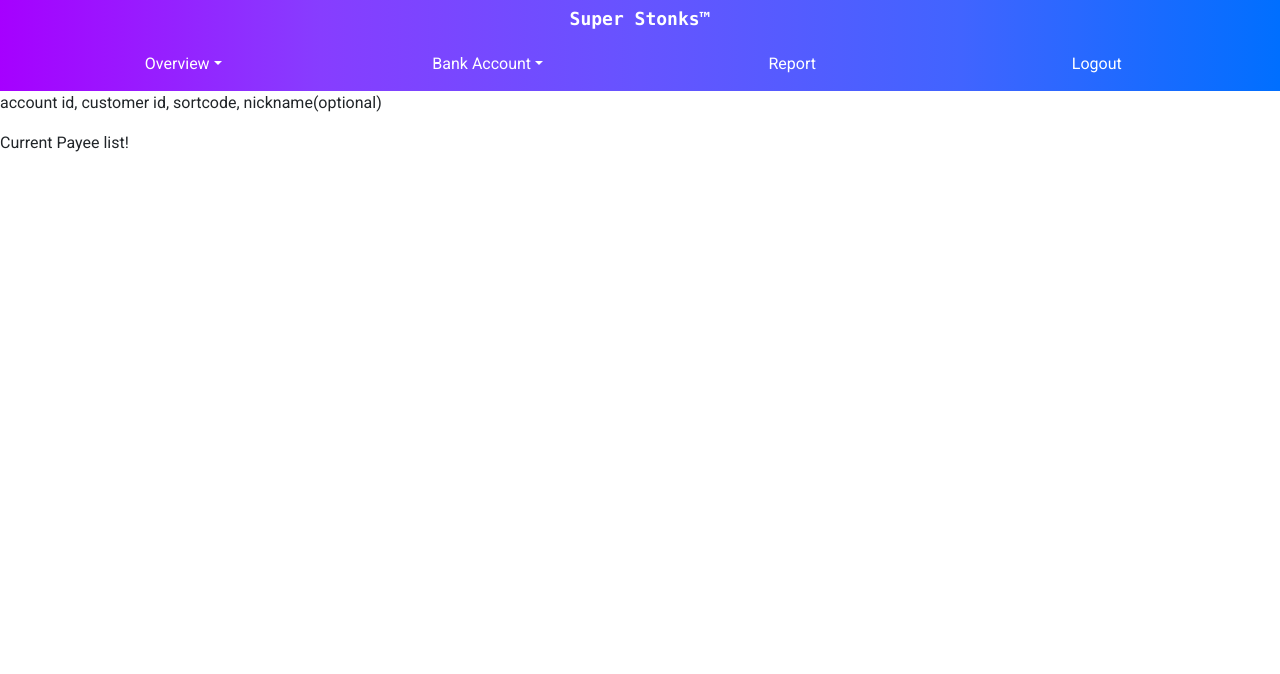
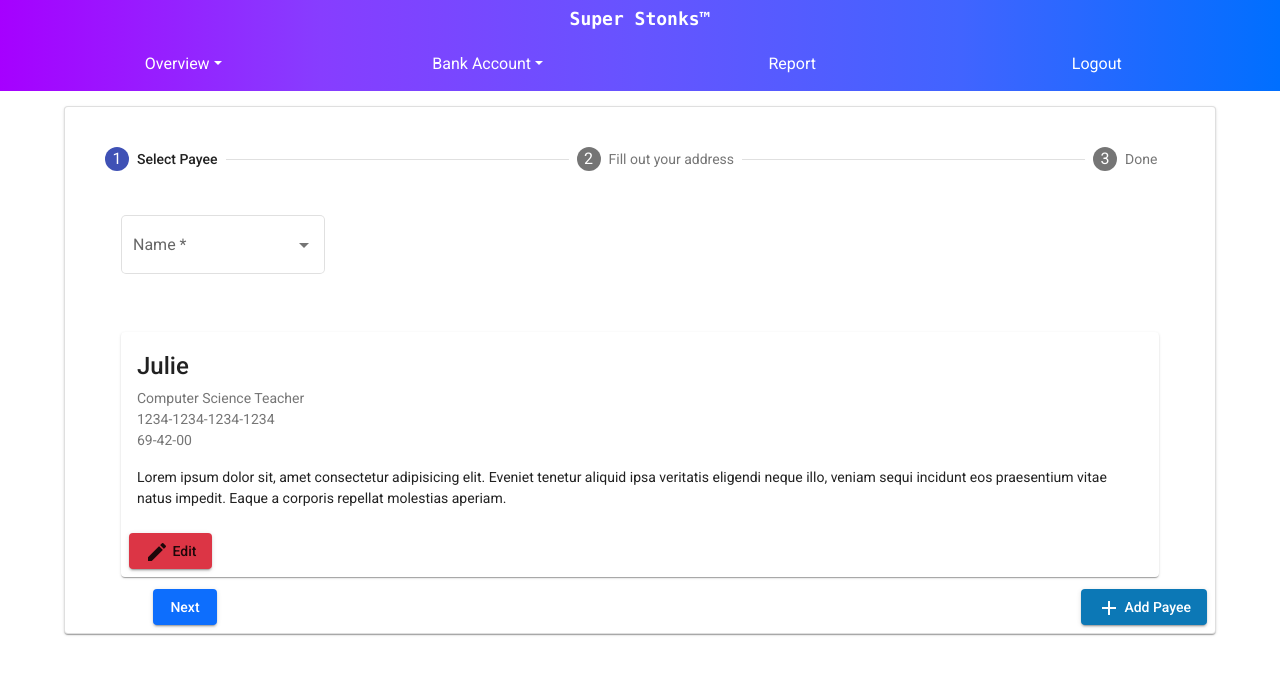
Before and after one commit to hegde-atri/BankingApplication-fe, an Angular app: page /customer/fund-transfer in a window 1280 px wide. Shown: the top 674 px of the page. Built offline with nearby package versions, Linux system fonts and the light colour scheme.

Commit message:
fund-transfer-customerPage

```diff
--- a/src/app/customer/customer-fund-transfer/customer-fund-transfer.component.html
+++ b/src/app/customer/customer-fund-transfer/customer-fund-transfer.component.html
@@ -2,6 +2,75 @@
   <title>{{ pageTitle }}</title>
 </head>
 <ba-customer-navbar></ba-customer-navbar>
-<p> account id, customer id, sortcode, nickname(optional)</p>
 
-<p>Current Payee list!</p>
+<mat-card class="card">
+
+
+  <mat-stepper [linear]="true" #stepper>
+
+    <mat-step [stepControl]="firstFormGroup">
+      <form [formGroup]="firstFormGroup">
+        <ng-template matStepLabel>Select Payee</ng-template>
+        <!-- For choosing payee -->
+
+        <div class="parent-float">
+          <div class="child-float-left">
+            <mat-form-field appearance="outline">
+              <mat-label>Name</mat-label>
+              <mat-select formControlName="payee">
+                <mat-option value="option1">Julie</mat-option>
+                <mat-option value="option2">Gomathy</mat-option>
+              </mat-select>
+            </mat-form-field>
+          </div>
+
+          <!-- Displays info about chosen payee -->
+          <!-- Should display nickname, account no., sort-code and description-->
+          <div class="child-float-right">
+            <mat-card>
+              <mat-card-title>Julie</mat-card-title>
+              <mat-card-subtitle>Computer Science Teacher <br> 1234-1234-1234-1234 <br> 69-42-00</mat-card-subtitle>
+              <mat-card-content>
+              Lorem ipsum dolor sit, amet consectetur adipisicing elit. Eveniet tenetur aliquid ipsa veritatis eligendi neque illo, veniam sequi incidunt eos praesentium vitae natus impedit. Eaque a corporis repellat molestias aperiam.
+              </mat-card-content>
+              <mat-card-actions>
+                <button mat-raised-button class="bg-danger center"><mat-icon>edit</mat-icon> Edit</button>
+              </mat-card-actions>
+            </mat-card>
+          </div>
+        </div>
+
+        <button mat-raised-button class="payee-button"><mat-icon>add</mat-icon> Add Payee</button>
+        <div>
+          <button mat-raised-button matStepperNext class="bg-primary stepper-button-next">Next</button>
+        </div>
+      </form>
+    </mat-step>
+
+    <mat-step [stepControl]="secondFormGroup" label="Fill out your address">
+      <form [formGroup]="secondFormGroup">
+        <mat-form-field appearance="outline">
+          <mat-label>Address</mat-label>
+          <input matInput formControlName="amount" placeholder=""
+                required>
+        </mat-form-field>
+        <div>
+          <button mat-button matStepperPrevious class="stepper-button-back bg-primary">Back</button>
+          <button mat-button matStepperNext class="stepper-button-next bg-primary">Next</button>
+        </div>
+      </form>
+    </mat-step>
+
+    <mat-step>
+      <ng-template matStepLabel>Done</ng-template>
+      <p>You are now done.</p>
+      <div>
+        <button mat-button matStepperPrevious>Back</button>
+        <button mat-button (click)="stepper.reset()">Reset</button>
+      </div>
+    </mat-step>
+
+  </mat-stepper>
+
+
+</mat-card>
--- a/src/app/customer/customer-fund-transfer/customer-fund-transfer.component.scss
+++ b/src/app/customer/customer-fund-transfer/customer-fund-transfer.component.scss
@@ -0,0 +1,56 @@
+.card {
+  width: 90%;
+  margin: 15px auto;
+}
+
+.stepper-button-next{
+  color: white;
+  position: absolute;
+  left: 5rem;
+  bottom: 0;
+  margin: 0.5rem;
+}
+.stepper-button-back{
+  color: white;
+  position: absolute;
+  bottom: 0;
+  left:0;
+  margin: 0.5rem;
+}
+
+.payee-button{
+  color: white;
+  position: absolute;
+  right: 0;
+  bottom: 0;
+  margin: 0.5rem;
+  background-color: rgb(12, 120, 182);
+}
+.payee-button:hover{
+  background-color: rgb(10, 103, 156);
+}
+
+.center-button{
+  text-align: center;
+}
+
+.parent-float{
+  // display: inline-flex;
+
+}
+
+// TODO: STYLING
+// make side to side rather than top-bottom
+
+.child-float-left{
+  // flex-shrink: 0;
+  float: left;
+  padding: 1rem;
+}
+
+.child-float-right{
+  // flex-shrink: 0;
+  float: right;
+  padding: 1rem;
+  width: 100%;
+}
--- a/src/app/customer/customer-fund-transfer/customer-fund-transfer.component.ts
+++ b/src/app/customer/customer-fund-transfer/customer-fund-transfer.component.ts
@@ -1,4 +1,5 @@
 import { Component, OnInit } from '@angular/core';
+import { FormBuilder, FormGroup, Validators } from '@angular/forms';
 
 @Component({
   selector: 'ba-customer-fund-transfer',
@@ -6,12 +7,22 @@ import { Component, OnInit } from '@angular/core';
   styleUrls: ['./customer-fund-transfer.component.scss']
 })
 export class CustomerFundTransferComponent implements OnInit {
+  firstFormGroup: FormGroup;
+  secondFormGroup: FormGroup;
 
   pageTitle: string = "Transfer Funds";
 
-  constructor() { }
+  constructor(private fb: FormBuilder) {
+    this.firstFormGroup = this.fb.group({
+      payee: ['', Validators.required]
+    });
+    this.secondFormGroup = this.fb.group({
+      amount: ['', Validators.required]
+    });
+  }
 
   ngOnInit(): void {
+
   }
 
 }
--- a/src/app/customer/customer.module.ts
+++ b/src/app/customer/customer.module.ts
@@ -25,6 +25,7 @@ import { MatDatepickerModule } from '@angular/material/datepicker';
 import { MatButtonModule } from '@angular/material/button';
 import { HttpClientModule } from '@angular/common/http';
 import { MatTooltipModule } from '@angular/material/tooltip';
+import {MatStepperModule} from '@angular/material/stepper';
 
 const routes: Routes = [
   { path: 'customer/my-view', component: CustomerMyViewComponent },
@@ -70,6 +71,7 @@ const routes: Routes = [
     CommonModule,
     RouterModule.forChild(routes),
     HttpClientModule,
+    MatStepperModule,
     FormsModule,
     MatFormFieldModule,
     MatCardModule,
```
